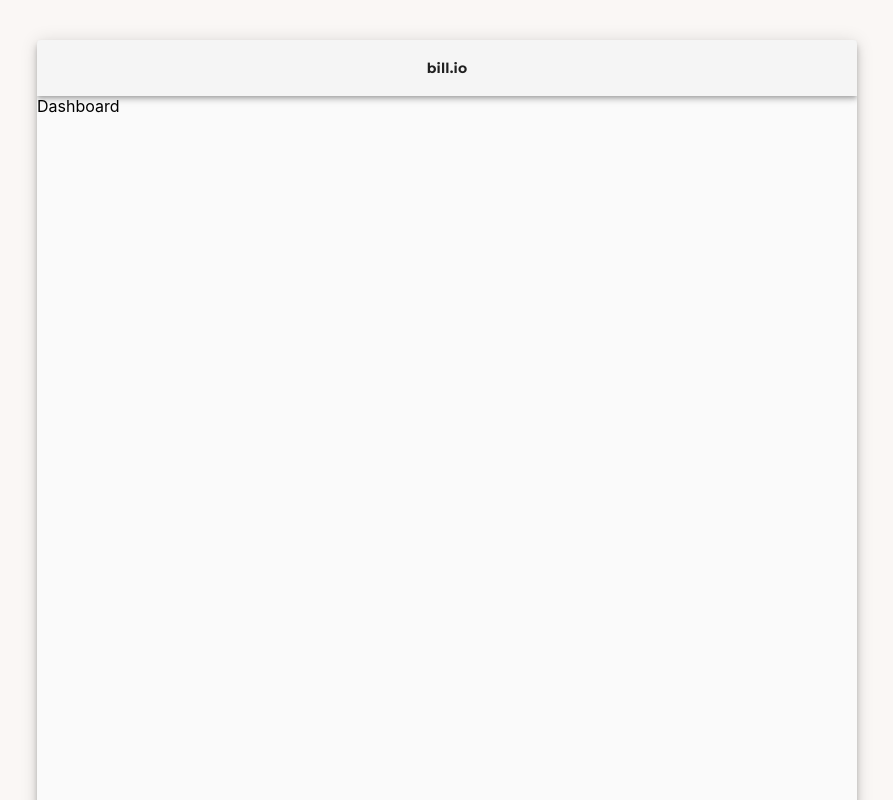
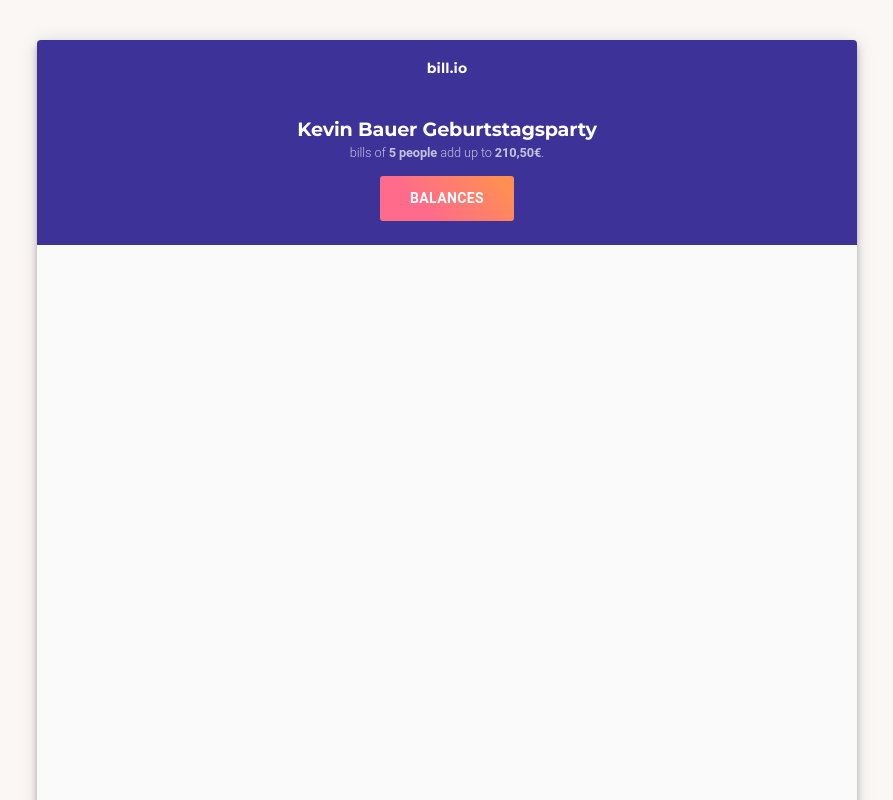
Before and after one commit to duffleit/nobtio_prototype, a React (Create React App) app: page /1 in a window 1280 px wide. Shown: the top 800 px of the page, without its empty margins (193-1086 px from the left). Built offline with nearby package versions, Linux system fonts and the light colour scheme.

Commit message:
Add initial Header

```diff
--- /dev/null
+++ b/src/components/Header/Header.js
@@ -0,0 +1,14 @@
+import { withStyles } from '@material-ui/core';
+import React from 'react';
+
+let styles = theme => ({
+  container: {
+    backgroundColor: theme.palette.primary.main,
+    padding: 24,
+    textAlign: 'center',
+  },
+});
+
+let component = ({ classes, children }) => <div className={classes.container}>{children}</div>;
+
+export default withStyles(styles)(component);
--- /dev/null
+++ b/src/components/Header/HeaderActionButton.js
@@ -0,0 +1,17 @@
+import Button from '@material-ui/core/Button/Button';
+import { withStyles } from '@material-ui/core';
+
+export default withStyles({
+  root: {
+    background: 'linear-gradient(45deg, #FE6B8B 30%, #FF8E53 90%)',
+    borderRadius: 3,
+    border: 0,
+    color: 'white',
+    padding: '10px 30px',
+    marginTop: '1rem',
+  },
+  label: {
+    textTransform: 'uppercase',
+    fontWeight: 'bold',
+  },
+})(Button);
--- /dev/null
+++ b/src/components/Header/HeaderSubtitle.js
@@ -0,0 +1,20 @@
+import React from 'react';
+import { withStyles } from '@material-ui/core';
+import { fade } from '@material-ui/core/styles/colorManipulator';
+import Typography from '@material-ui/core/Typography/Typography';
+
+let styles = theme => ({
+  title: {
+    fontSize: '.8rem',
+    paddingTop: '.5rem',
+    color: fade(theme.palette.primary.contrastText, 0.7),
+  },
+});
+
+let component = ({ classes, children }) => (
+  <Typography variant="h2" className={classes.title}>
+    {children}
+  </Typography>
+);
+
+export default withStyles(styles)(component);
--- /dev/null
+++ b/src/components/Header/HeaderTitle.js
@@ -0,0 +1,19 @@
+import { withStyles } from '@material-ui/core';
+import React from 'react';
+import Typography from '@material-ui/core/Typography/Typography';
+
+let styles = theme => ({
+  title: {
+    fontFamily: "'Montserrat', 'sans-serif'",
+    fontSize: '1.2rem',
+    color: theme.palette.primary.contrastText,
+  },
+});
+
+let component = ({ classes, children }) => (
+  <Typography variant="h2" className={classes.title}>
+    {children}
+  </Typography>
+);
+
+export default withStyles(styles)(component);
--- a/src/container/AppContainer/AppContainer.js
+++ b/src/container/AppContainer/AppContainer.js
@@ -16,7 +16,6 @@ class AppContainer extends Component {
       <Frame>
         <AppBar history={props.history} />
         {props.isLoading ? <div>loading...</div> : <div>{props.children}</div>}
-        <div style={{ height: '10000px' }} />
       </Frame>
     );
   }
--- a/src/container/AppContainer/components/AppBar.js
+++ b/src/container/AppContainer/components/AppBar.js
@@ -8,6 +8,8 @@ import BackButton from './BackButton';
 
 const StyledAppBar = withStyles(theme => ({
   root: {
+    backgroundColor: theme.palette.primary.main,
+    boxShadow: 'none',
     [theme.breakpoints.up('md')]: {
       position: 'static',
     },
@@ -22,6 +24,7 @@ const styles = theme => ({
     flexGrow: 2,
     textAlign: 'center',
     fontFamily: "'Montserrat', 'sans-serif'",
+    color: theme.palette.primary.contrastText,
   },
   spacer: {
     ...theme.mixins.toolbar,
@@ -33,7 +36,7 @@ const styles = theme => ({
 
 const component = ({ classes, history }) => (
   <div>
-    <StyledAppBar position="fixed" color="default" variant="regular">
+    <StyledAppBar position="fixed">
       <Toolbar>
         <BackButton history={history} />
         <Typography className={classes.label}>bill.io</Typography>
--- a/src/pages/dashboard/DashboardPage.js
+++ b/src/pages/dashboard/DashboardPage.js
@@ -1,3 +1,19 @@
 import React from 'react';
+import Header from '../../components/Header/Header';
+import HeaderTitle from '../../components/Header/HeaderTitle';
+import HeaderSubtitle from '../../components/Header/HeaderSubtitle';
+import Frame from '../../container/AppContainer/components/Frame';
+import HeaderActionButton from '../../components/Header/HeaderActionButton';
 
-export default () => <div>Dashboard</div>;
+export default () => (
+  <div>
+    <Header>
+      <HeaderTitle>Kevin Bauer Geburtstagsparty</HeaderTitle>
+      <HeaderSubtitle>
+        bills of <b>5 people</b> add up to <b>210,50€</b>.
+      </HeaderSubtitle>
+      <HeaderActionButton>Balances</HeaderActionButton>
+    </Header>
+    <div style={{ height: '10000px' }} />
+  </div>
+);
--- a/src/styles/muitheme.js
+++ b/src/styles/muitheme.js
@@ -4,7 +4,7 @@ let palette = createMuiTheme({
   palette: {
     type: 'light',
     primary: {
-      main: '#34ACA1',
+      main: '#3C3298',
     },
     secondary: {
       main: '#123456',
```
